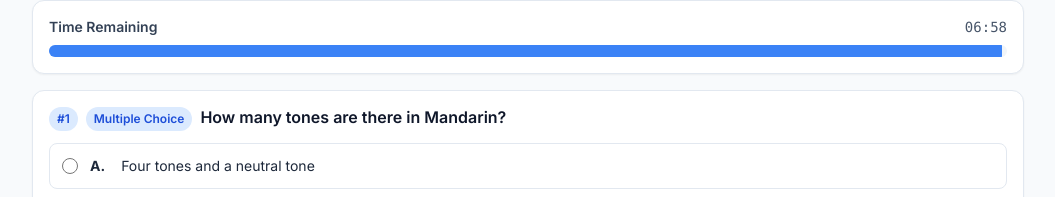
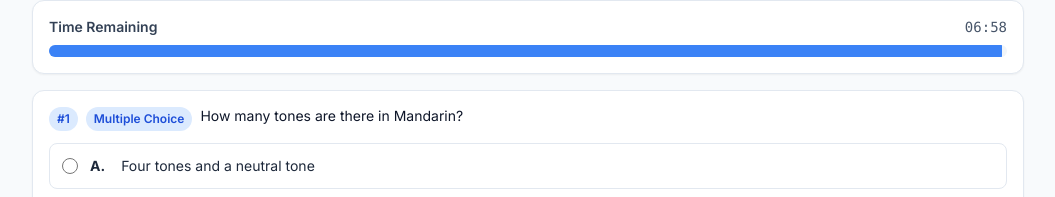
Before and after one commit to longjiang/czh-test-center, a React (Vite) app: page / in a window 1280 px wide. Both pictures are taken after a click on the button "Start Quiz". Shown: the part 514-711 px from the top of the page, without its empty margins (112-1167 px from the left). Built offline with nearby package versions, Linux system fonts and the light colour scheme.

Commit message:
chore: align question prompt typography

```diff
--- a/src/components/QuestionCard.jsx
+++ b/src/components/QuestionCard.jsx
@@ -25,7 +25,7 @@ function QuestionCard({
           <span className="badge">{question.type === 'multiple-choice' ? 'Multiple Choice' : 'Question'}</span>
         </div>
         <div className="flex flex-col gap-1">
-          <p className="text-slate-900 font-semibold leading-tight">{question.prompt}</p>
+          <p className="text-slate-900 text-sm leading-tight font-normal">{question.prompt}</p>
           {question.audioSrc && (
             <audio className="mt-1" controls preload="none" src={question.audioSrc}>
               Your browser does not support the audio element.
```
